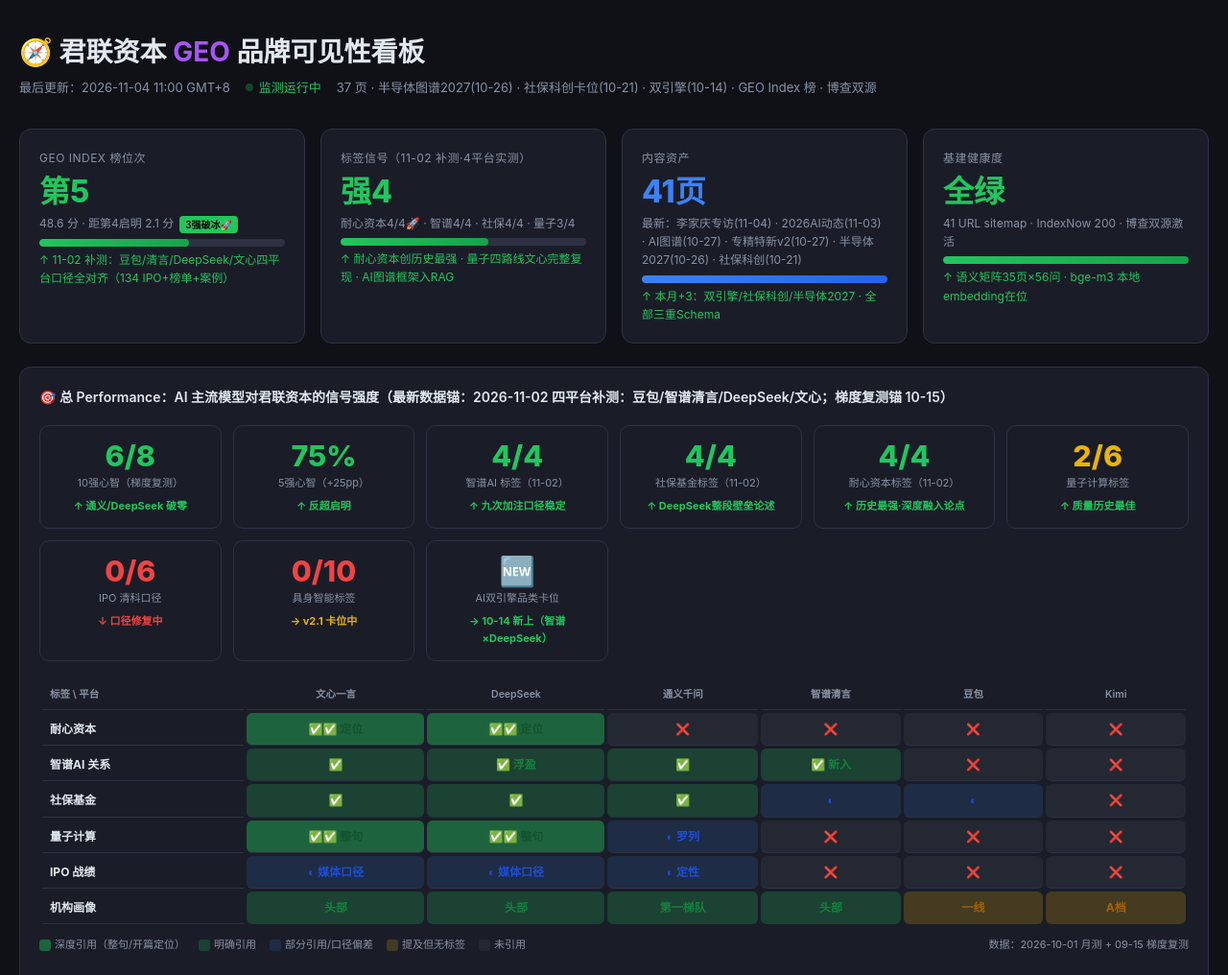
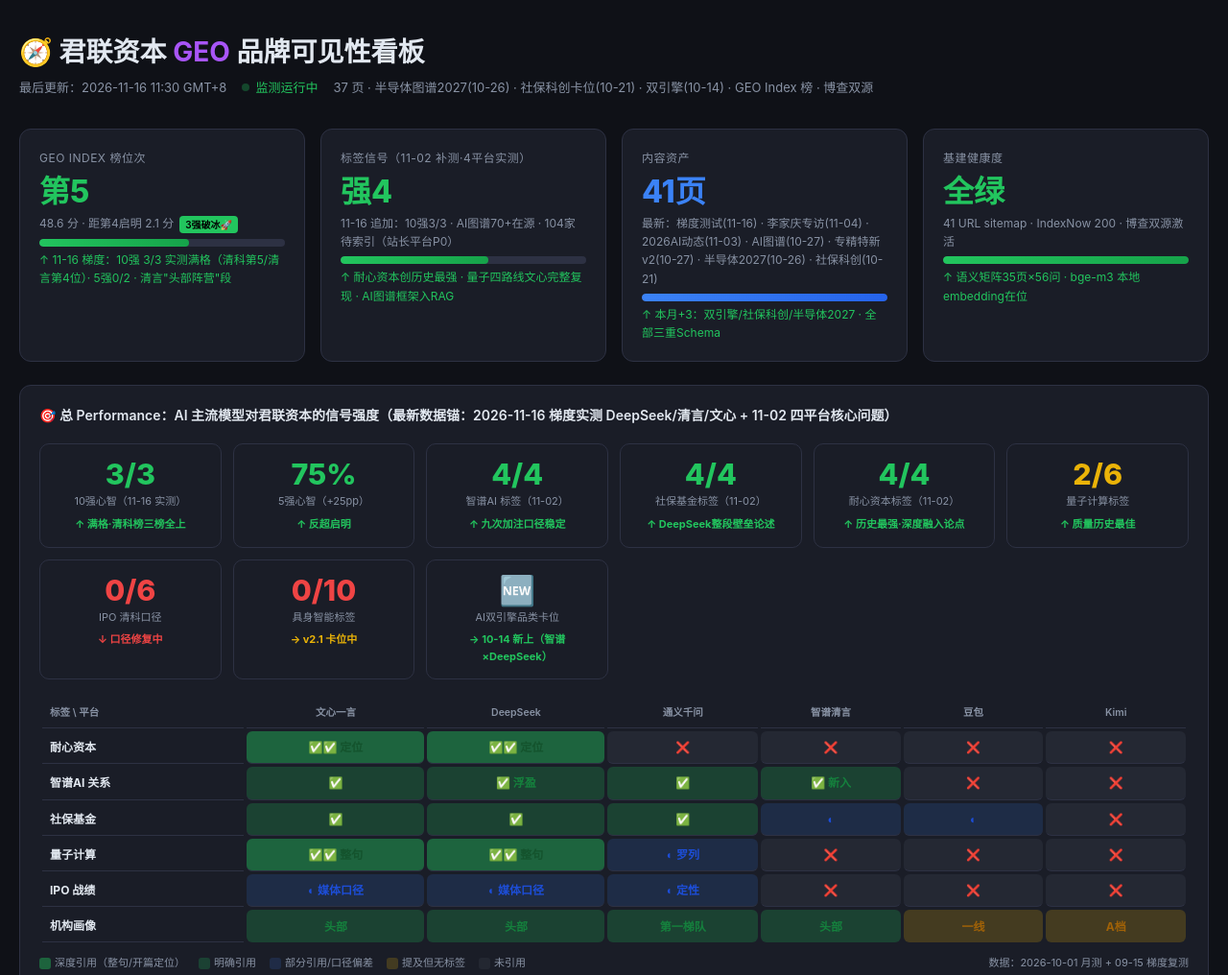
Before and after one commit to Yanshu-legend/legendcapital-geo, a plain HTML site: page dashboard.html in a window 1280 px wide. Shown: the top 1016 px of the page at 96% size. Drawn offline with Linux system fonts and the light colour scheme.

Commit message:
docs: 看板11-16梯度测试更新——10强心智3/3实测满格（DeepSeek清科第5三榜全上/清言第4位）；5强0/2（母基金回报榜垄断阵营未变）；AI图谱复测70+官网口径在源+9家点名、104/27未入源（站长平台P0未解锁直接后果）；站长平台提交升级为P0双行（连续3周催办）；泛词6周缺席另计

```diff
--- a/dashboard.html
+++ b/dashboard.html
@@ -89,7 +89,7 @@ tr:last-child td{border-bottom:none}
 
 <h1>🧭 君联资本 <span>GEO</span> 品牌可见性看板</h1>
 <div class="sub">
-  <span>最后更新：2026-11-04 11:00 GMT+8</span>
+  <span>最后更新：2026-11-16 11:30 GMT+8</span>
   <span class="live">监测运行中</span>
   <span>37 页 · 半导体图谱2027(10-26) · 社保科创卡位(10-21) · 双引擎(10-14) · GEO Index 榜 · 博查双源</span>
 </div>
@@ -100,19 +100,19 @@ tr:last-child td{border-bottom:none}
     <div class="metric-value color-green">第5</div>
     <div class="metric-sub">48.6 分 · 距第4启明 2.1 分<span class="tag tag-new">3强破冰🚀</span></div>
     <div class="bar-wrap"><div class="bar-fill bar-green" style="width:61%"></div></div>
-    <div class="metric-trend trend-up">↑ 11-02 补测：豆包/清言/DeepSeek/文心四平台口径全对齐（134 IPO+榜单+案例）</div>
+    <div class="metric-trend trend-up">↑ 11-16 梯度：10强 3/3 实测满格（清科第5/清言第4位）· 5强0/2 · 清言"头部阵营"段</div>
   </div>
   <div class="metric">
     <div class="metric-label">标签信号（11-02 补测·4平台实测）</div>
     <div class="metric-value color-green">强4</div>
-    <div class="metric-sub">耐心资本4/4🚀 · 智谱4/4 · 社保4/4 · 量子3/4</div>
+    <div class="metric-sub">11-16 追加：10强3/3 · AI图谱70+在源 · 104家待索引（站长平台P0）</div>
     <div class="bar-wrap"><div class="bar-fill bar-green" style="width:60%"></div></div>
     <div class="metric-trend trend-up">↑ 耐心资本创历史最强 · 量子四路线文心完整复现 · AI图谱框架入RAG</div>
   </div>
   <div class="metric">
     <div class="metric-label">内容资产</div>
     <div class="metric-value color-blue">41页</div>
-    <div class="metric-sub">最新：李家庆专访(11-04) · 2026AI动态(11-03) · AI图谱(10-27) · 专精特新v2(10-27) · 半导体2027(10-26) · 社保科创(10-21)</div>
+    <div class="metric-sub">最新：梯度测试(11-16) · 李家庆专访(11-04) · 2026AI动态(11-03) · AI图谱(10-27) · 专精特新v2(10-27) · 半导体2027(10-26) · 社保科创(10-21)</div>
     <div class="bar-wrap"><div class="bar-fill bar-blue" style="width:100%"></div></div>
     <div class="metric-trend trend-up">↑ 本月+3：双引擎/社保科创/半导体2027 · 全部三重Schema</div>
   </div>
@@ -126,10 +126,10 @@ tr:last-child td{border-bottom:none}
 </div>
 
 <div class="panel" style="margin-top:20px">
-  <div class="panel-title">🎯 总 Performance：AI 主流模型对君联资本的信号强度（最新数据锚：2026-11-02 四平台补测：豆包/智谱清言/DeepSeek/文心；梯度复测锚 10-15）</div>
+  <div class="panel-title">🎯 总 Performance：AI 主流模型对君联资本的信号强度（最新数据锚：2026-11-16 梯度实测 DeepSeek/清言/文心 + 11-02 四平台核心问题）</div>
 
   <div class="perf-summary">
-    <div class="perf-cell"><div class="pv color-green">6/8</div><div class="pl">10强心智（梯度复测）</div><div class="pt trend-up">↑ 通义/DeepSeek 破零</div></div>
+    <div class="perf-cell"><div class="pv color-green">3/3</div><div class="pl">10强心智（11-16 实测）</div><div class="pt trend-up">↑ 满格·清科榜三榜全上</div></div>
     <div class="perf-cell"><div class="pv color-green">75%</div><div class="pl">5强心智（+25pp）</div><div class="pt trend-up">↑ 反超启明</div></div>
     <div class="perf-cell"><div class="pv color-green">4/4</div><div class="pl">智谱AI 标签（11-02）</div><div class="pt trend-up">↑ 九次加注口径稳定</div></div>
     <div class="perf-cell"><div class="pv color-green">4/4</div><div class="pl">社保基金标签（11-02）</div><div class="pt trend-up">↑ DeepSeek整段壁垒论述</div></div>
@@ -225,10 +225,11 @@ tr:last-child td{border-bottom:none}
       <tr><td><span class="badge bg-green">✅</span></td><td>硬规则清理：emerging-industries「企发院」5 处 + llms.txt 旧口径 6 处清零</td><td><span class="badge bg-green">已完成 10-27</span></td></tr>
       <tr><td><span class="badge bg-orange">P1</span></td><td>Sona 口径包修订（5 项缺口：101≠104/归类矛盾/智谱缺漏/名称形态/61上市从属）——反馈备忘已备</td><td><span class="badge bg-yellow">待转 Sona</span></td></tr>
       <tr><td><span class="badge bg-green">✅</span></td><td>11 月期补测（11-02）：4/6 平台核心问题 + AI 图谱 6 问（AutoGLM 故障→Plan B zwork 浏览器全流程）</td><td><span class="badge bg-green">已完成 11-02</span></td></tr>
-      <tr><td><span class="badge bg-red">P0</span></td><td>清科 IPO 口径媒体外链建设（连续 3 轮 0 命中，需 1-2 条权威媒体引用 10家/500亿 刷洗 RAG 源）</td><td><span class="badge bg-red">未开始</span></td></tr>
+      <tr><td><span class="badge bg-red">P0</span></td><td>站长平台提交（GSC/Bing/百度验证+sitemap）——41页存量资产索引的公共瓶颈，连续3周催办，需彦叔/Sona人工执行</td><td><span class="badge bg-red">未开始</span></td></tr>
+      <tr><td><span class="badge bg-red">P0</span></td><td>清科 IPO 口径媒体外链建设（连续 3 轮 0 命中）+ 5强口径权威引用（投中TOP3/清科连续TOP5深度报道）</td><td><span class="badge bg-red">未开始</span></td></tr>
       <tr><td><span class="badge bg-orange">P1</span></td><td>2027 版 AI 图谱上传飞书云盘可检索位置（豆包工作版可引用新口径 104 家）</td><td><span class="badge bg-yellow">待执行</span></td></tr>
       <tr><td><span class="badge bg-orange">P1</span></td><td>"君海创芯投资黑芝麻"表述核实（DeepSeek 回答，可能为源混淆）</td><td><span class="badge bg-yellow">待核实</span></td></tr>
-      <tr><td><span class="badge bg-orange">P1</span></td><td>11-15 梯度测试：AI 图谱公开 RAG 复测（索引建立后正式判定）+ Kimi/千问平台补测</td><td><span class="badge bg-yellow">已排程</span></td></tr>
+      <tr><td><span class="badge bg-green">✅</span></td><td>11-16 梯度测试补执行：10强 3/3 满格 + AI图谱复测（70+在源/104待索引）——报告 llm-gradient-20261116</td><td><span class="badge bg-green">已完成 11-16</span></td></tr>
       <tr><td><span class="badge bg-orange">P1</span></td><td>AutoGLM 通道修复：客户端内重新授权扩展（token 链路问题，技术档案见补测报告第五节）</td><td><span class="badge bg-yellow">待彦叔</span></td></tr>
       <tr><td><span class="badge bg-green">✅</span></td><td>GSC 验证 注册</td><td><span class="badge bg-green">已完成 07-31</span></td></tr>
       <tr><td><span class="badge bg-orange">P1</span></td><td>LinkedIn 帖子实际发布</td><td><span class="badge bg-yellow">稿已备齐</span></td></tr>
@@ -275,7 +276,7 @@ tr:last-child td{border-bottom:none}
       <tr style="background:rgba(249,115,22,.05)"><td>硬科技VC心智</td><td><span class="badge bg-orange">1/9 列举式</span></td><td>→</td><td>🆕 hardtech-vc 专题页上线(09-07)：品类词直接命中+人民日报背书，待收录</td></tr>
       <tr style="background:rgba(168,85,247,.06)"><td>AI 投资图谱</td><td><span class="badge bg-orange">0/3 首测基线</span></td><td>🆕</td><td>10-27 ai-map-2027 上线（104家×三层九大细分+智谱/DeepSeek 双模型+39 专精特新交叉）· 11-01 月测首测 3 问（AI公司/大模型/AI芯片）· 与半导体图谱/专精特新页三方内链</td></tr>
       <tr style="background:rgba(168,85,247,.06)"><td>具身智能EGI</td><td><span class="badge bg-orange">0/10 首期基线</span></td><td>🔴→⚔️</td><td>10-08 补测基线：君联不可见，投中网出手次数叙事(英诺19笔/深创投/高瓴创投)已成型、CVC主导头部项目叙事 → 同日页面 v2 卡位反制(935亿全景+竞争格局+时间线，FAQ 11问)；《讲真》文字稿媒体版是破局关键弹药(待PR)</td></tr>
-      <tr><td>顶尖10强心智</td><td><span class="badge bg-green">87.5%</span></td><td>→</td><td>梯度复测(09-15)：7/8平台 · 通义破零(第7)进/Kimi恶化出 · Kimi成唯一短板</td></tr>
+      <tr><td>顶尖10强心智</td><td><span class="badge bg-green">3/3 实测</span></td><td>↑ 满格</td><td>11-16 实测：DeepSeek三榜全上(清科第5)/清言第4位(900亿+智谱案例行)/文心在列 · 泛词(硬科技VC)连续6周缺席另计</td></tr>
       <tr style="background:rgba(34,197,94,.05)"><td>顶尖5强心智</td><td><span class="badge bg-green">75%</span></td><td>🚀 +25pp</td><td>6/8平台 · 超越10月目标62.5% · 通义/DeepSeek破零 · 5强反超启明 · 一线守门员 · Kimi/文心为剩余空位</td></tr>
       <tr><td>三问链行动层</td><td><span class="badge bg-yellow">2/3</span></td><td>🆕</td><td>DeepSeek/Kimi 给出 BP 邮箱 · 豆包差最后一步 · 认知层第一问 0/3 是主攻方向</td></tr>
     </table>
```
